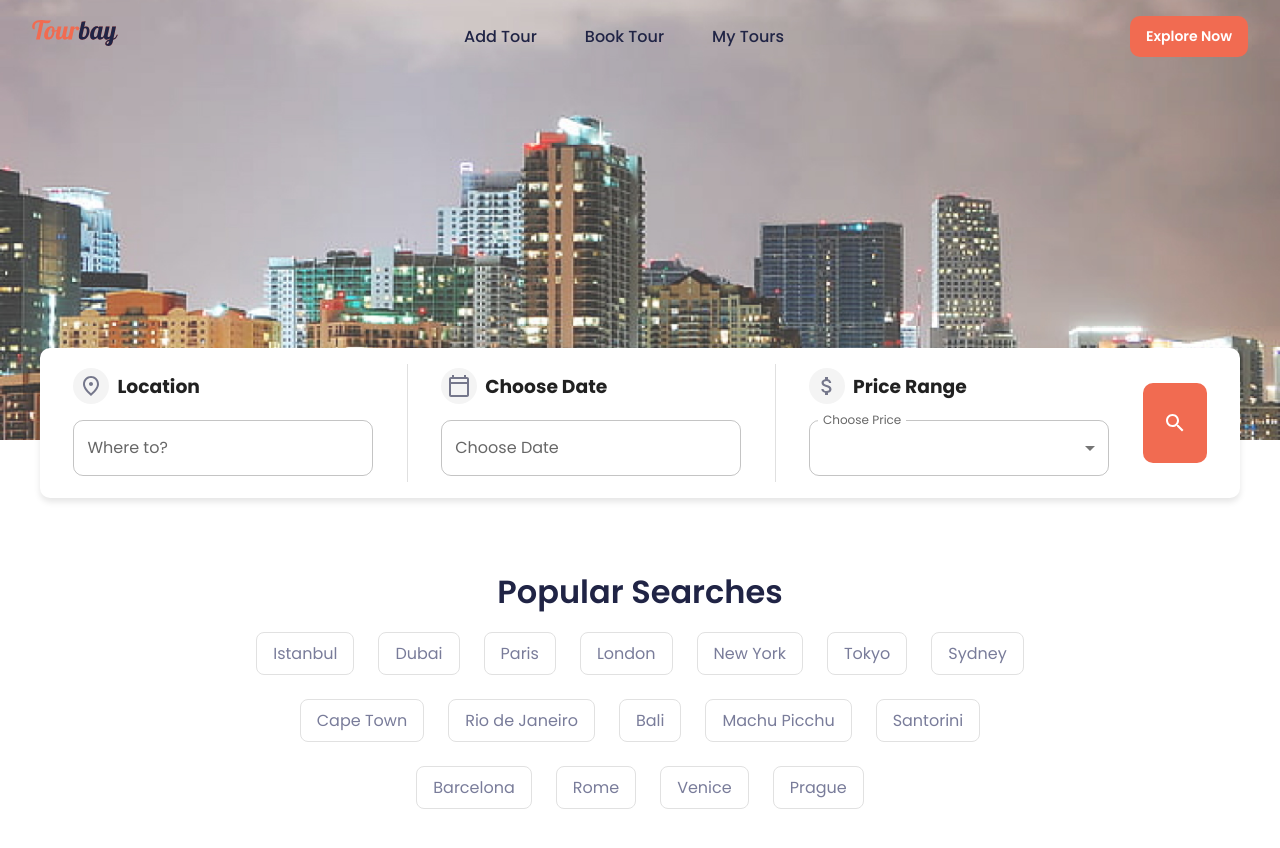
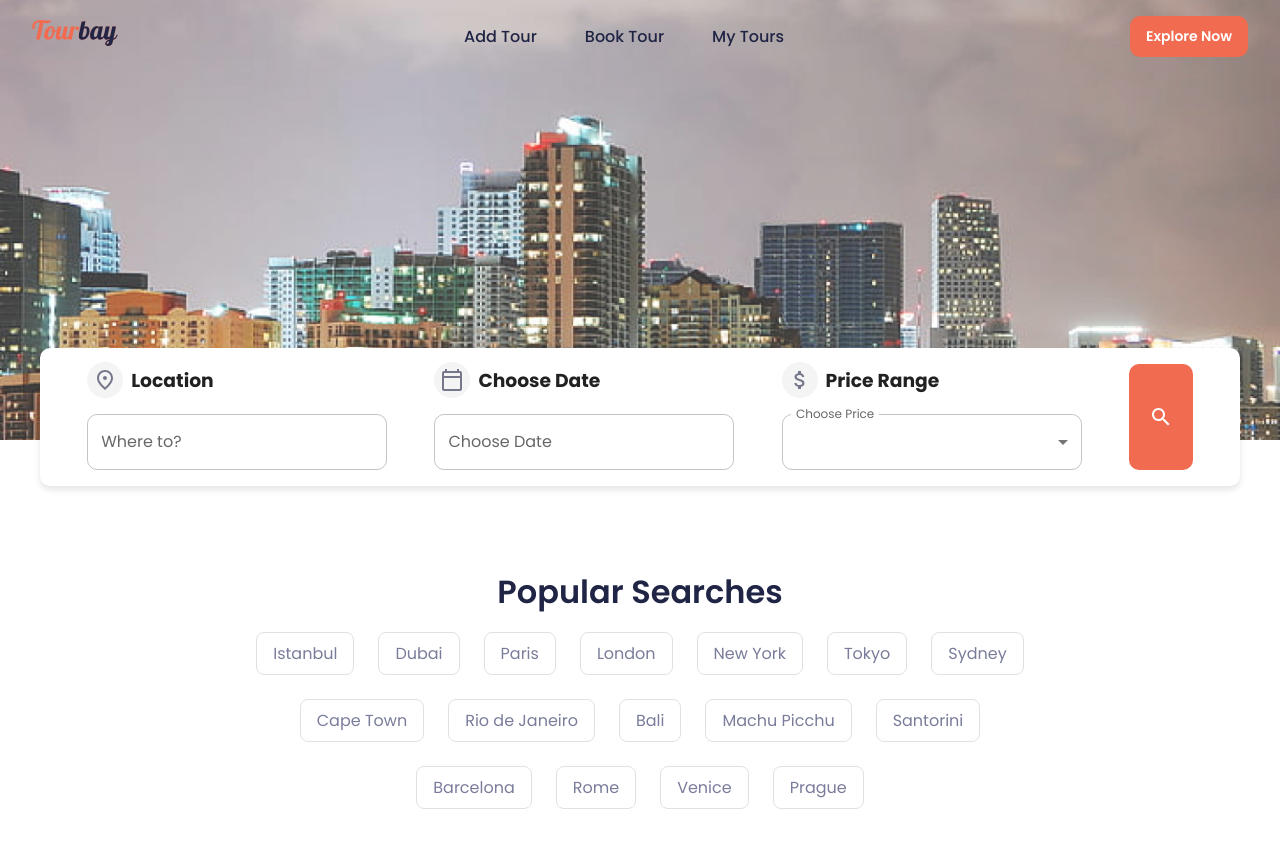
Before and after one commit to afnan-emumba/booking-system-app, a React (Vite) app: page /explore-tours in a window 1280 px wide. Shown: the top 848 px of the page. Built offline with nearby package versions, Linux system fonts and the light colour scheme.

Commit message:
fixed explore page responsiveness

```diff
--- a/src/components/Explore.tsx
+++ b/src/components/Explore.tsx
@@ -1,4 +1,4 @@
-import { useState, useEffect } from "react";
+import { useState } from "react";
 import { Paper, Button } from "@mui/material";
 import Divider from "@mui/material/Divider";
 import SearchIcon from "@mui/icons-material/Search";
@@ -17,18 +17,6 @@ import SearchChip from "./SearchChip";
 
 const Explore = () => {
   const [priceRange, setPriceRange] = useState<string>("0-100");
-  const [isMobile, setIsMobile] = useState<boolean>(false);
-
-  useEffect(() => {
-    const handleResize = () => {
-      setIsMobile(window.innerWidth <= 480);
-    };
-
-    window.addEventListener("resize", handleResize);
-    handleResize();
-
-    return () => window.removeEventListener("resize", handleResize);
-  }, []);
 
   const priceRanges = [
     {
@@ -76,11 +64,11 @@ const Explore = () => {
     <>
       <div className='explore-image'></div>
       <div className='explore-page'>
-        <div className={`explore-search-container ${isMobile ? "mobile" : ""}`}>
+        <div className='explore-search-container'>
           <Paper
             className='explore-search'
             elevation={4}
-            sx={{ height: isMobile ? "auto" : "150px" }}
+            sx={{ height: "auto" }}
           >
             <div className='explore-input-container'>
               <div className='explore-heading'>
@@ -90,6 +78,7 @@ const Explore = () => {
                 <h3>Location</h3>
               </div>
               <div className='explore-input'>
+                <FormControl fullWidth>
                   <TextField
                     id='outlined-basic'
                     label='Where to?'
@@ -97,13 +86,11 @@ const Explore = () => {
                     className='explore-input-field'
                     fullWidth
                   />
+                </FormControl>
               </div>
             </div>
 
-            <Divider
-              orientation={isMobile ? "horizontal" : "vertical"}
-              flexItem
-            />
+            <Divider orientation='vertical' flexItem sx={{ display: "none" }} />
 
             <div className='explore-input-container'>
               <div className='explore-heading'>
@@ -113,16 +100,15 @@ const Explore = () => {
                 <h3>Choose Date</h3>
               </div>
               <div className='explore-input'>
+                <FormControl fullWidth>
                   <LocalizationProvider dateAdapter={AdapterDayjs}>
                     <DatePicker label='Choose Date' />
                   </LocalizationProvider>
+                </FormControl>
               </div>
             </div>
 
-            <Divider
-              orientation={isMobile ? "horizontal" : "vertical"}
-              flexItem
-            />
+            <Divider orientation='vertical' flexItem sx={{ display: "none" }} />
 
             <div className='explore-input-container'>
               <div className='explore-heading'>
@@ -151,13 +137,7 @@ const Explore = () => {
               </div>
             </div>
 
-            <Button
-              variant='contained'
-              sx={{
-                height: isMobile ? "auto" : "80px",
-                width: isMobile ? "100%" : "auto",
-              }}
-            >
+            <Button variant='contained' className='search-btn'>
               <SearchIcon fontSize='medium' style={{ color: "#fff" }} />
             </Button>
           </Paper>
--- a/src/index.css
+++ b/src/index.css
@@ -189,10 +189,6 @@ p {
     margin-top: 20%;
 }
 
-.explore-search-container.mobile {
-    flex-direction: column;
-}
-
 .explore-search {
     display: flex;
     justify-content: space-evenly;
@@ -202,6 +198,8 @@ p {
     max-width: 1200px;
     padding: 1rem;
     flex-wrap: wrap;
+    flex-direction: row;
+    /* Ensure horizontal layout on desktop */
 }
 
 .explore-heading {
@@ -244,6 +242,10 @@ p {
     justify-content: center;
     align-items: center;
     margin-top: -2px;
+}
+
+.search-btn {
+    height: 100%;
 }
 
 .search-tags-container {
@@ -382,6 +384,10 @@ p {
     .explore-search {
         margin-top: 150px;
     }
+
+    .search-btn {
+        height: auto;
+    }
 }
 
 @media (max-width: 480px) {
@@ -433,6 +439,7 @@ p {
 
     .explore-search {
         flex-direction: column;
+        /* Ensure input fields stack vertically */
         margin-top: 100px;
     }
 
@@ -440,7 +447,13 @@ p {
         max-width: 100%;
     }
 
-    .explore-search > .MuiDivider-root {
+    .explore-search>.MuiDivider-root {
         display: none;
+        /* Remove Divider */
+    }
+
+    .explore-search button {
+        width: 100%;
+        /* Ensure button takes full width on mobile */
     }
 }
```
Lines whose indentation alone changed are shown as unchanged.
